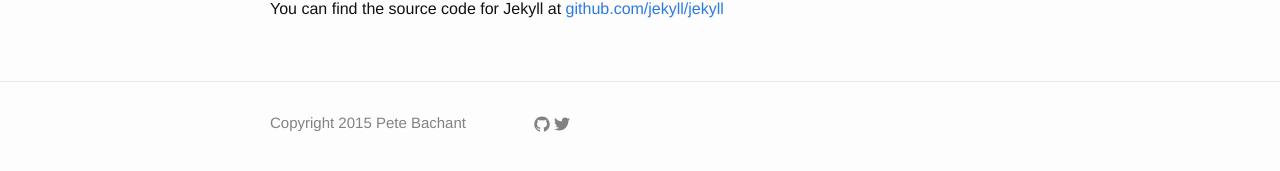
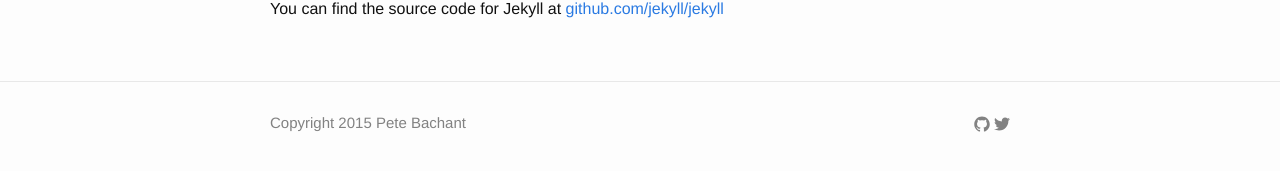
Before and after one commit to petebachant/petebachant.github.io, a Jekyll site: the page built from about.md, in a window 1280 px wide. Shown: the part 269-440 px from the top of the page. Built offline with Jekyll 4.4.1, drawn with Linux system fonts in a browser that asks for light colours; Markdown is read by kramdown in place of the engine named in the settings.

Commit message:
Move social media icons right

```diff
--- a/_includes/footer.html
+++ b/_includes/footer.html
@@ -8,7 +8,11 @@
       </div>
 
       <div class="footer-col  footer-col-2">
-        <ul class="social-media-list">
+
+      </div>
+
+      <div class="footer-col footer-col-3">
+          <ul class="social-media-list" align="right">
             {% if site.github_username %}
               <a href="https://github.com/{{ site.github_username }}">
                 <span class="icon  icon--github">
@@ -31,6 +35,8 @@
             {% endif %}
           </ul>
       </div>
+
+
     </div>
 
   </div>
```
Lines whose indentation alone changed are shown as unchanged.
